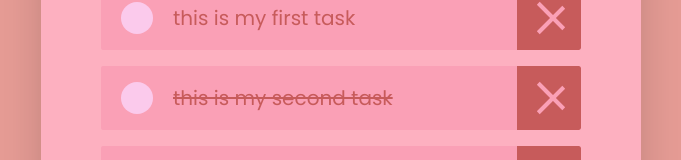
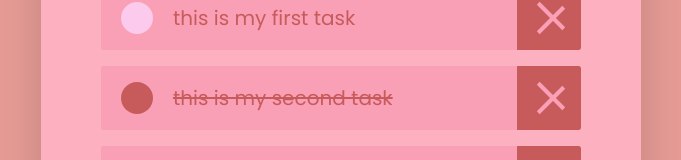
Before and after one commit to haseeb-official/todo-list, a React (Create React App) app: page / in a window 1280 px wide. Shown: the part 370-530 px from the top of the page, without its empty margins (299-980 px from the left). Built offline with nearby package versions, Linux system fonts and the light colour scheme.

Commit message:
Cleared checkbox bug

```diff
--- a/src/components/Todo.jsx
+++ b/src/components/Todo.jsx
@@ -11,11 +11,10 @@ function Todo({ todo, checkBoxHandler, deleteBtnHandler }) {
           <input
             className='mx-5 bg-color-7 checked:bg-color-5 w-8 h-8 rounded-full appearance-none'
             type='checkbox'
+            defaultChecked={completed}
             onChange={() => checkBoxHandler(id)}
           />
-          <span className={`${todo.completed ? 'line-through' : ''}`}>
-            {text}
-          </span>
+          <span className={`${completed ? 'line-through' : ''}`}>{text}</span>
         </div>
         <button
           className='bg-color-5 h-full w-16 rounded-r-sm'
```
